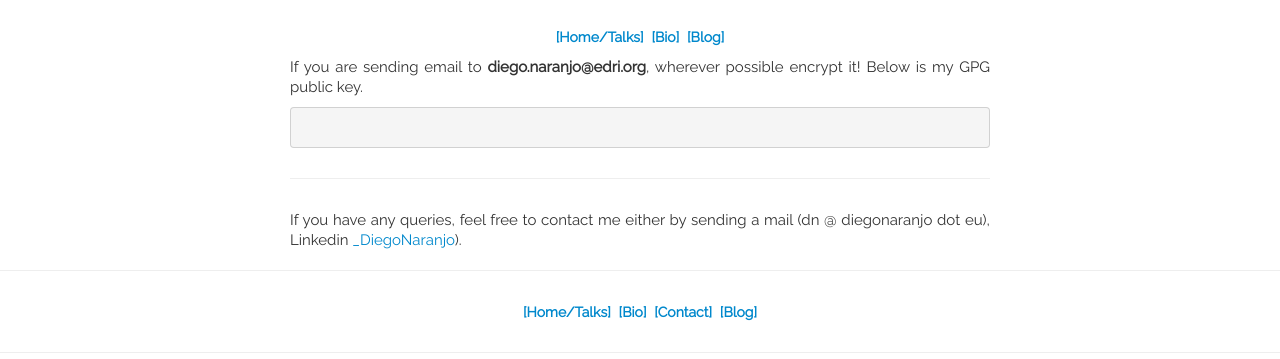
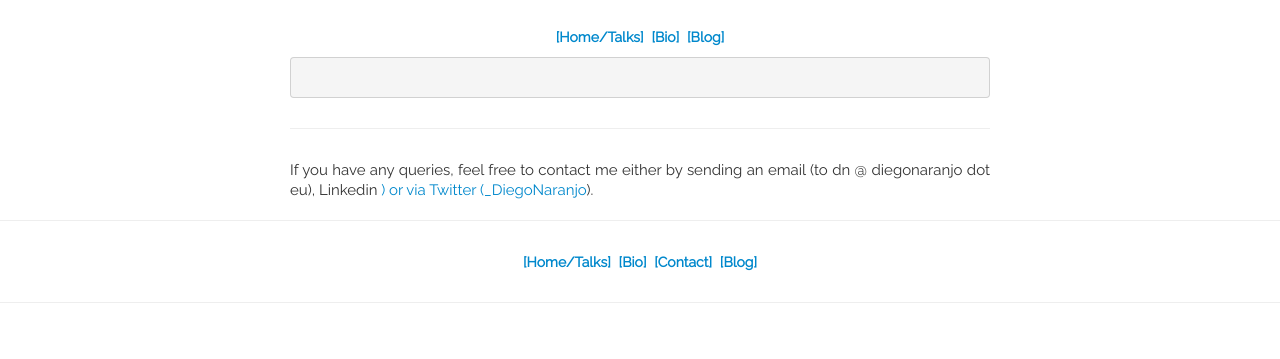
Before and after one commit to dnbsevilla/dnbsevilla.github.io, a plain HTML site: page contact.html in a window 1280 px wide. Shown: the part 93-452 px from the top of the page. Drawn offline with Linux system fonts and the light colour scheme.

Commit message:
Update contact.html

```diff
--- a/contact.html
+++ b/contact.html
@@ -25,12 +25,12 @@
                 <li><a href="https://losmundosdediego.wordpress.com/"><h5>[Blog]</h5></a></li>
             </ul>
         </div>
-        <p>If you are sending email to <b>diego.naranjo@edri.org</b>, wherever possible encrypt it! Below is my GPG public key.</p>
+
         <pre>
 
 </pre>
         <hr>
-        <p>If you have any queries, feel free to contact me either by sending a mail (dn @ diegonaranjo dot eu), Linkedin <a href="https://www.linkedin.com/in/diego-naranjo-barroso/</a>) or via Twitter (<a href="https://twitter.com/_DiegoNaranjo">_DiegoNaranjo</a>).</p>
+        <p>If you have any queries, feel free to contact me either by sending an email (to dn @ diegonaranjo dot eu), Linkedin <a href="https://www.linkedin.com/in/diego-naranjo-barroso/"</a>) or via Twitter (<a href="https://twitter.com/_DiegoNaranjo">_DiegoNaranjo</a>).</p>
     </div>
     <hr>
     <div id="menu">
```
